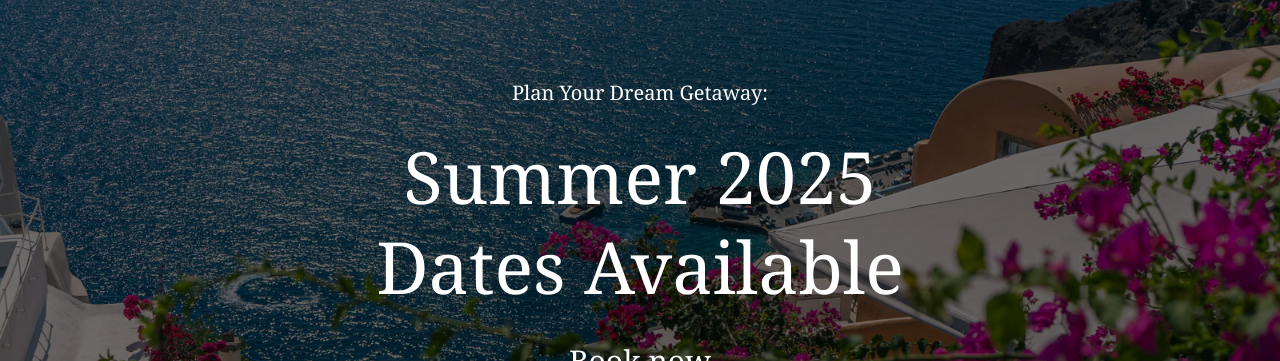
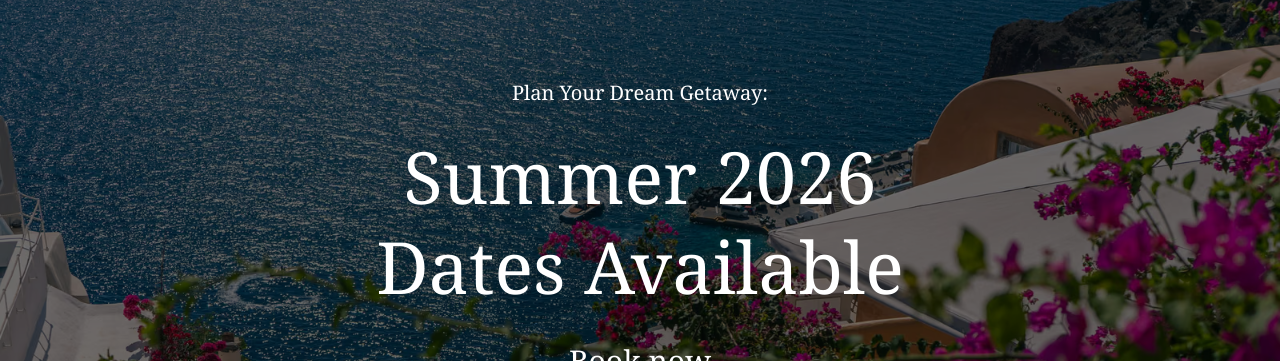
Before and after one commit to Olamilekan-oluwayomi/Sophisticated-Vacation-House-Rental--Community-, a React (Vite) app in the folder shore-guesthouse/: page / in a window 1280 px wide. Shown: the part 2440-2801 px from the top of the page. Built offline with nearby package versions, Linux system fonts and the light colour scheme.

Commit message:
feat: add responsive call-to-action component with optimized image loading

```diff
--- a/shore-guesthouse/src/components/CTA.jsx
+++ b/shore-guesthouse/src/components/CTA.jsx
@@ -27,7 +27,7 @@ function CTA() {
           </p>
 
           <h2 className="mb-8 font-serif text-4xl leading-tight md:text-6xl lg:text-7xl">
-            Summer 2025
+            Summer 2026
             <br />
             Dates Available
           </h2>
```
